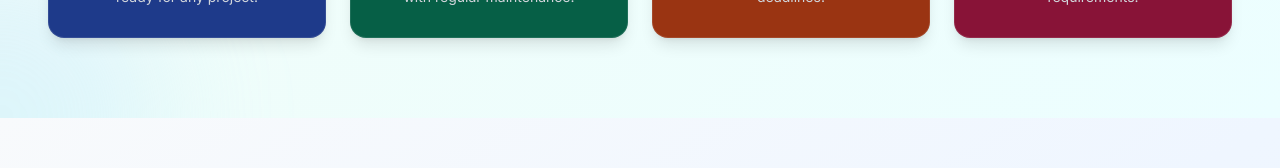
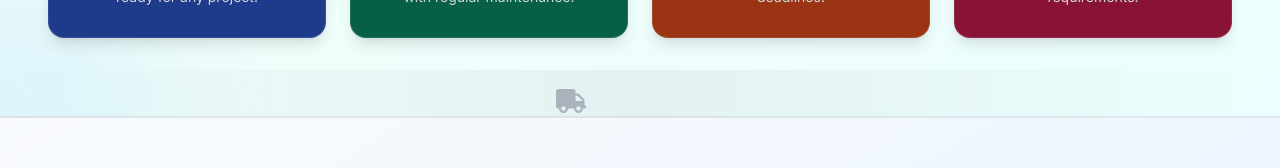
Before and after one commit to ymprajapati0110/BharatSerra, a React (Vite) app: page / in a window 1280 px wide. Shown: the part 1980-2148 px from the top of the page. Built offline with nearby package versions, Linux system fonts and the light colour scheme; no server answers.

Commit message:
fix(About.jsx): remove extra closing div tag

```diff
--- a/src/App.jsx
+++ b/src/App.jsx
@@ -51,7 +51,7 @@ function useScrollToCenter() {
         e.preventDefault();
         const element = document.querySelector(target.hash);
         if (element) {
-          element.scrollIntoView({ behavior: 'smooth', block: 'center' });
+          element.scrollIntoView({ behavior: 'smooth', block: 'start' });
           // Update URL without jumping
           window.history.pushState(null, '', target.hash);
         }
--- a/src/components/About.jsx
+++ b/src/components/About.jsx
@@ -182,6 +182,18 @@ export default function About() {
                     ))}
                 </div>
             </div>
-        </section>
+
+            {/* Moving Truck Separator */}
+            <div className="absolute bottom-0 left-0 w-full h-12 overflow-hidden bg-gradient-to-r from-transparent via-gray-900/5 to-transparent">
+                <div className="absolute bottom-0 w-full h-0.5 bg-gray-300/50" /> {/* Road Line */}
+                <motion.div
+                    animate={{ x: ["-10vw", "110vw"] }}
+                    transition={{ duration: 15, repeat: Infinity, ease: "linear" }}
+                    className="absolute bottom-0.5 left-0"
+                >
+                    <FaTruck className="text-3xl text-gray-400 opacity-80" />
+                </motion.div>
+            </div>
+        </section >
     );
 }
--- a/src/components/Hero.jsx
+++ b/src/components/Hero.jsx
@@ -8,7 +8,7 @@ import { FaWhatsapp, FaArrowRight } from "react-icons/fa";
 
 export default function Hero() {
     return (
-        <section id="home" className="relative min-h-screen flex items-center justify-center pt-20 lg:pt-24 pb-20 overflow-hidden text-center">
+        <section id="home" className="relative min-h-screen flex items-start lg:items-center justify-center pt-24 lg:pt-24 pb-20 overflow-hidden text-center">
             {/* Background Image with Dynamic Overlay */}
             <div className="absolute inset-0 z-0">
                 <img
--- a/src/index.css
+++ b/src/index.css
@@ -8,6 +8,11 @@
 @layer base {
   html {
     scroll-behavior: smooth;
+  }
+
+  section {
+    scroll-margin-top: 100px;
+    /* Offset for sticky navbar */
   }
 
   body {
```
